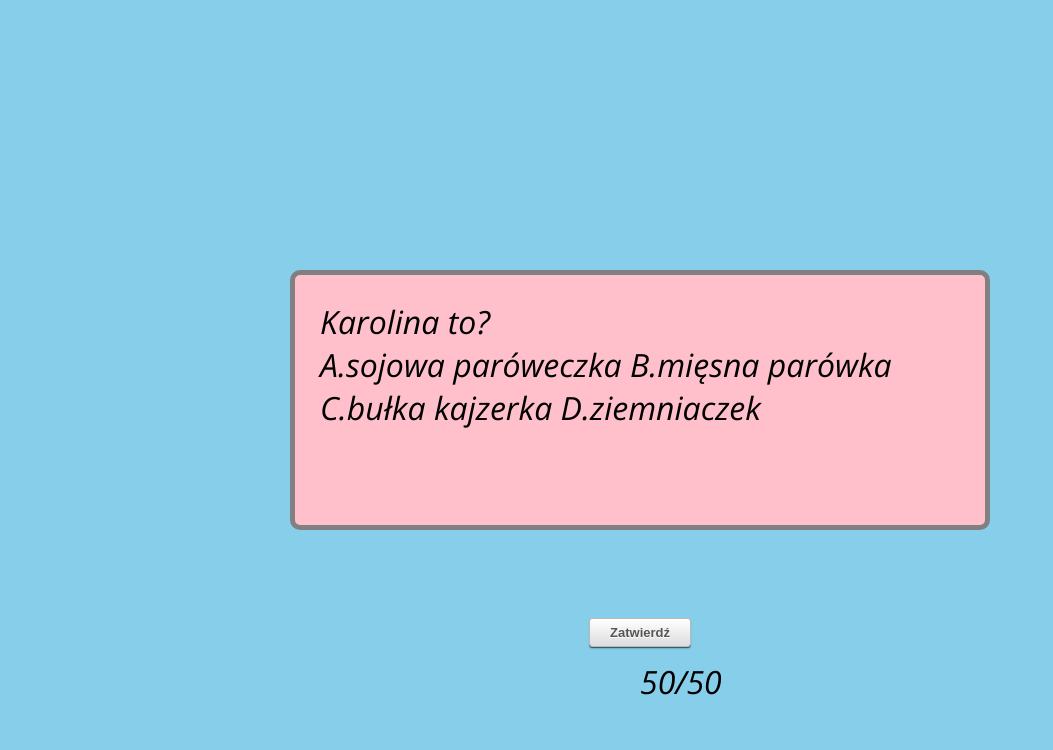
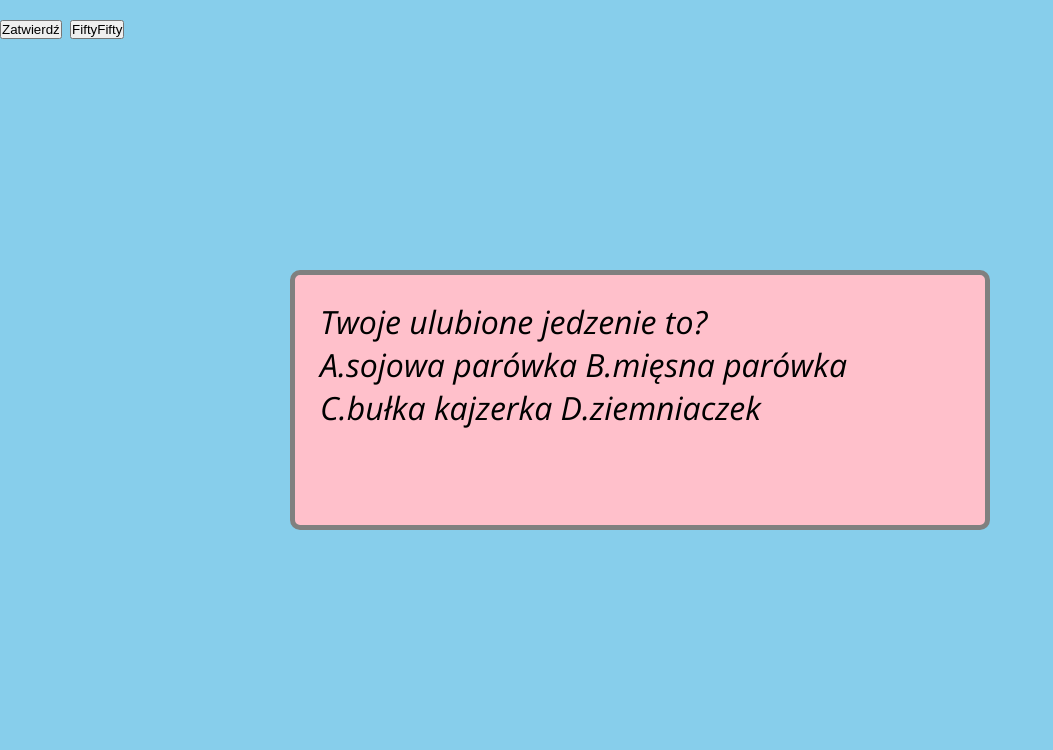
Before and after one commit to andryskowski/Quiz-JavaScript-, a plain HTML site: page index.html in a window 1280 px wide. Shown: the whole page, without its empty margins (0-1053 px from the left). Drawn offline with nearby package versions, Linux system fonts and the light colour scheme.

Commit message:
added FiftyFifty LifeLine

```diff
--- a/Draw.js
+++ b/Draw.js
@@ -13,11 +13,19 @@ class Draw {
         this.answerC = document.querySelector('.questionDIV span.C');
         this.answerD = document.querySelector('.questionDIV span.D');
         this.BOARD = document.querySelector('.questionDIV');
-        this.fiftyFifty = document.querySelector('#fiftyfifty');
-        this.fiftyFiftyOnChange();
+        // this.fiftyFifty = document.querySelector('#fiftyfifty');
+        // this.fiftyFiftyOnChange();
+
+        this.buttonll1 = document.createElement("button");
+        document.body.appendChild(this.buttonll1);
+        this.drawButtonsLifeLines();
 
 
         this.setDraw = () => {
+            this.answerA.style.color = "black";
+            this.answerB.style.color = "black";
+            this.answerC.style.color = "black";
+            this.answerD.style.color = "black";
             this.question = document.querySelector('.questionDIV p.question');
             this.question.innerHTML = QUESTION.getQuestion();
             this.answerA.innerHTML = `A.` + QUESTION.getAnswerA();
@@ -76,7 +84,7 @@ class Draw {
         // const button = document.querySelector('button');
         this.button.addEventListener("click", () => {
             console.log(QUESTION.questionsQuantity, this.counter);
-            if((QUESTION.questionsQuantity-1) > this.counter){
+            if ((QUESTION.questionsQuantity - 1) > this.counter) {
                 QUESTION.setQuestionID(this.counter += 1);
                 draw.setDraw();
                 this.answerA.classList.remove('checkedAnswer');
@@ -86,7 +94,7 @@ class Draw {
                 ANSWERS.addAnswerToList(QUESTION.getMarkedAnswer());
                 ANSWERS.addAnswerToListIsTrue(this.isCorrect);
             }
-            else if ((QUESTION.questionsQuantity-1) === this.counter){
+            else if ((QUESTION.questionsQuantity - 1) === this.counter) {
                 ANSWERS.addAnswerToList(QUESTION.getMarkedAnswer());
                 ANSWERS.addAnswerToListIsTrue(this.isCorrect);
                 this.button.innerHTML = 'Zakończ test';
@@ -101,15 +109,15 @@ class Draw {
         this.BOARD.innerHTML = '';
     }
 
-    showResults(){
+    showResults() {
         this.BOARD.innerHTML = '<h1>ELO ZAKOŃCZYŁEŚ TEST</h1>';
         this.BOARD.innerHTML += '<h2>Twoje rezultaty to:</h2>';
         this.BOARD.innerHTML += ANSWERS.getAnswersList();
     }
 
-    fiftyFiftyOnChange(){
-        this.fiftyFifty.addEventListener("click", () => {console.log('elo')});
-    }
+    // fiftyFiftyOnChange(){
+    //     this.fiftyFifty.addEventListener("click", () => {console.log('elo')});
+    // }
 
     // addAnswerToList() {
     //     console.log(QUESTION.getMarkedAnswer());
@@ -128,6 +136,50 @@ class Draw {
 
     }
 
+    drawButtonsLifeLines() {
+        this.buttonll1.innerHTML = "FiftyFifty";
+        this.buttonll1.addEventListener("click", () => this.drawLifeLinePopUp("FiftyFifty"));
+
+
+    }
+
+
+
+    drawLifeLinePopUp(LIFELINE_NAME) {
+        const POPUP = document.createElement("div");
+        document.body.appendChild(POPUP);
+        POPUP.innerHTML = "Koło ratunkowe wybrane przez ciebie to: ";
+        POPUP.className = "popup";
+
+        if (LIFELINE_NAME == "FiftyFifty") {
+            const FIFTYFIFTY = new FiftyFifty(true);
+            POPUP.innerHTML += FIFTYFIFTY.getName();
+            // FIFTYFIFTY.algorithmFiftyFifty(QUESTION.getAnswerTrue());
+
+            const SHUFFLED_LIST_INCORRECT_ANSWERS = FIFTYFIFTY.algorithmFiftyFifty();
+            if (SHUFFLED_LIST_INCORRECT_ANSWERS[0] == "B")
+                this.answerB.style.color = "gray";
+            else if (SHUFFLED_LIST_INCORRECT_ANSWERS[0] == "C")
+                this.answerC.style.color = "gray";
+            else if (SHUFFLED_LIST_INCORRECT_ANSWERS[0] == "D")
+                this.answerD.style.color = "gray";
+            else if (SHUFFLED_LIST_INCORRECT_ANSWERS[0] == "A")
+                this.answerA.style.color = "gray";
+
+            if (SHUFFLED_LIST_INCORRECT_ANSWERS[1] == "B")
+                this.answerB.style.color = "gray";
+            else if (SHUFFLED_LIST_INCORRECT_ANSWERS[1] == "C")
+                this.answerC.style.color = "gray";
+            else if (SHUFFLED_LIST_INCORRECT_ANSWERS[1] == "D")
+                this.answerD.style.color = "gray";
+            else if (SHUFFLED_LIST_INCORRECT_ANSWERS[1] == "A")
+                this.answerA.style.color = "gray";
+
+                this.buttonll1.innerHTML="wykorzystany";
+        }
+
+    }
+
 
 }
 
--- /dev/null
+++ b/FiftyFifty.js
@@ -0,0 +1,34 @@
+class FiftyFifty extends LifeLine {
+    constructor(isUsed) {
+        super(isUsed);
+        let _name = `FiftyFifty`;
+        this.getName = () => _name;
+        this.setName = (_newName) => _name = _newName;
+
+    }
+
+    shuffle(a) {
+        for (let i = a.length - 1; i > 0; i--) {
+            const j = Math.floor(Math.random() * (i + 1));
+            [a[i], a[j]] = [a[j], a[i]];
+        }
+        return a;
+    }
+
+
+    //funkcja zwracajaca liste 3ech niepoprawnych odpowiedzi
+    algorithmFiftyFifty() {
+        //dwie poniższe linijki służą do wyjęcia drugiej odpowiedzi, która tym razem będzie błędna
+        const LIST_INCORRECT_ANSWERS = ["A", "B", "C", "D"];
+        const index = LIST_INCORRECT_ANSWERS.indexOf(QUESTION.getAnswerTrue());
+        //usun z listy element, ktory jest dobra odpowiedzia (litera wskazujaca na dobra odpowiedz)
+        if (index > -1) {
+            LIST_INCORRECT_ANSWERS.splice(index, 1);
+        }
+
+        const SHUFFLED_LIST_INCORRECT_ANSWERS = this.shuffle(LIST_INCORRECT_ANSWERS);
+
+        return SHUFFLED_LIST_INCORRECT_ANSWERS;
+
+    }
+}
--- /dev/null
+++ b/Lifeline.js
@@ -0,0 +1,14 @@
+class LifeLine {
+
+    constructor(isUsed) {
+        this.isUsed = isUsed;
+        this.getIsUsed = () => _isUsed;
+        this.setIsUsed = (_newIsUsed) => _isUsed = _newIsUsed;
+
+    }
+
+    //showLifeLine jest w Draw
+
+
+
+}
--- a/Question.js
+++ b/Question.js
@@ -1,8 +1,8 @@
 let questions = [
     {
     idQuestion: 0,
-    question: 'Karolina to?',
-    A: 'sojowa paróweczka',
+    question: 'Twoje ulubione jedzenie to?',
+    A: 'sojowa parówka',
     B: 'mięsna parówka',
     C: 'bułka kajzerka',
     D: 'ziemniaczek',
--- a/index.html
+++ b/index.html
@@ -1,6 +1,7 @@
 <!doctype html>
 
 <html lang="en">
+
 <head>
   <meta charset="utf-8">
   <link rel="preconnect" href="https://fonts.gstatic.com">
@@ -14,6 +15,7 @@
 </head>
 
 <body>
+  <div class="bgQuestion">
     <div class="questionDIV">
       <p class="question">Pytanie ?</p>
       <span class="A answer">A. </span>
@@ -21,14 +23,16 @@
       <span class="C answer">C. </span>
       <span class="D answer">D. </span>
     </div>
-  <div id="fiftyfifty">
-    50/50
   </div>
-  <button></button>
+
+  <button class="buttonConfirmQuestion"></button>
+  <script src="Lifeline.js"></script>
+  <script src="FiftyFifty.js"></script>
   <script src="Result.js"></script>
   <script src="Answers.js"></script>
   <script src="Question.js"></script>
   <script src="Draw.js"></script>
   <script src="script.js"></script>
 </body>
+
 </html>
--- a/style.css
+++ b/style.css
@@ -11,7 +11,11 @@ body{
     background-color: #87ceeb;
     font-size: 2em;
     font-family: 'Open Sans', sans-serif;
-    position: absolute;
+
+}
+
+.bgQuestion{
+  position: absolute;
   left: 50%;
   top: 50%;
 }
@@ -36,49 +40,13 @@ span{
 
 }
 
-button{
-    display: inline-block;
-  *display: inline;
-  position: relative;
-  transform: translate(-50%, 0);
-    bottom: 100px;
-  zoom: 1;
-  padding: 6px 20px;
-  margin: 0;
-  cursor: pointer;
-  border: 1px solid #bbb;
-  overflow: visible;
-  font: bold 13px arial, helvetica, sans-serif;
-  text-decoration: none;
-  white-space: nowrap;
-  color: #555;
+.buttonConfirmQuestion{
 
-  background-color: #ddd;
-  background-image: -webkit-gradient(linear, left top, left bottom, from(rgba(255,255,255,1)), to(rgba(255,255,255,0)));
-  background-image: -webkit-linear-gradient(top, rgba(255,255,255,1), rgba(255,255,255,0));
-  background-image: -moz-linear-gradient(top, rgba(255,255,255,1), rgba(255,255,255,0));
-  background-image: -ms-linear-gradient(top, rgba(255,255,255,1), rgba(255,255,255,0));
-  background-image: -o-linear-gradient(top, rgba(255,255,255,1), rgba(255,255,255,0));
-  background-image: linear-gradient(top, rgba(255,255,255,1), rgba(255,255,255,0));
+}
 
-  -webkit-transition: background-color .2s ease-out;
-  -moz-transition: background-color .2s ease-out;
-  -ms-transition: background-color .2s ease-out;
-  -o-transition: background-color .2s ease-out;
-  transition: background-color .2s ease-out;
-  background-clip: padding-box; /* Fix bleeding */
-  -moz-border-radius: 3px;
-  -webkit-border-radius: 3px;
-  border-radius: 3px;
-  -moz-box-shadow: 0 1px 0 rgba(0, 0, 0, .3), 0 2px 2px -1px rgba(0, 0, 0, .5), 0 1px 0 rgba(255, 255, 255, .3) inset;
-  -webkit-box-shadow: 0 1px 0 rgba(0, 0, 0, .3), 0 2px 2px -1px rgba(0, 0, 0, .5), 0 1px 0 rgba(255, 255, 255, .3) inset;
-  box-shadow: 0 1px 0 rgba(0, 0, 0, .3), 0 2px 2px -1px rgba(0, 0, 0, .5), 0 1px 0 rgba(255, 255, 255, .3) inset;
-  text-shadow: 0 1px 0 rgba(255,255,255, .9);
-
-  -webkit-touch-callout: none;
-  -webkit-user-select: none;
-  -khtml-user-select: none;
-  -moz-user-select: none;
-  -ms-user-select: none;
-  user-select: none;
+.popup{
+  background-color: #fff;
+  position: absolute;
+  left: 50%;
+  top: 80%;
 }
```
Lines whose indentation alone changed are shown as unchanged.
